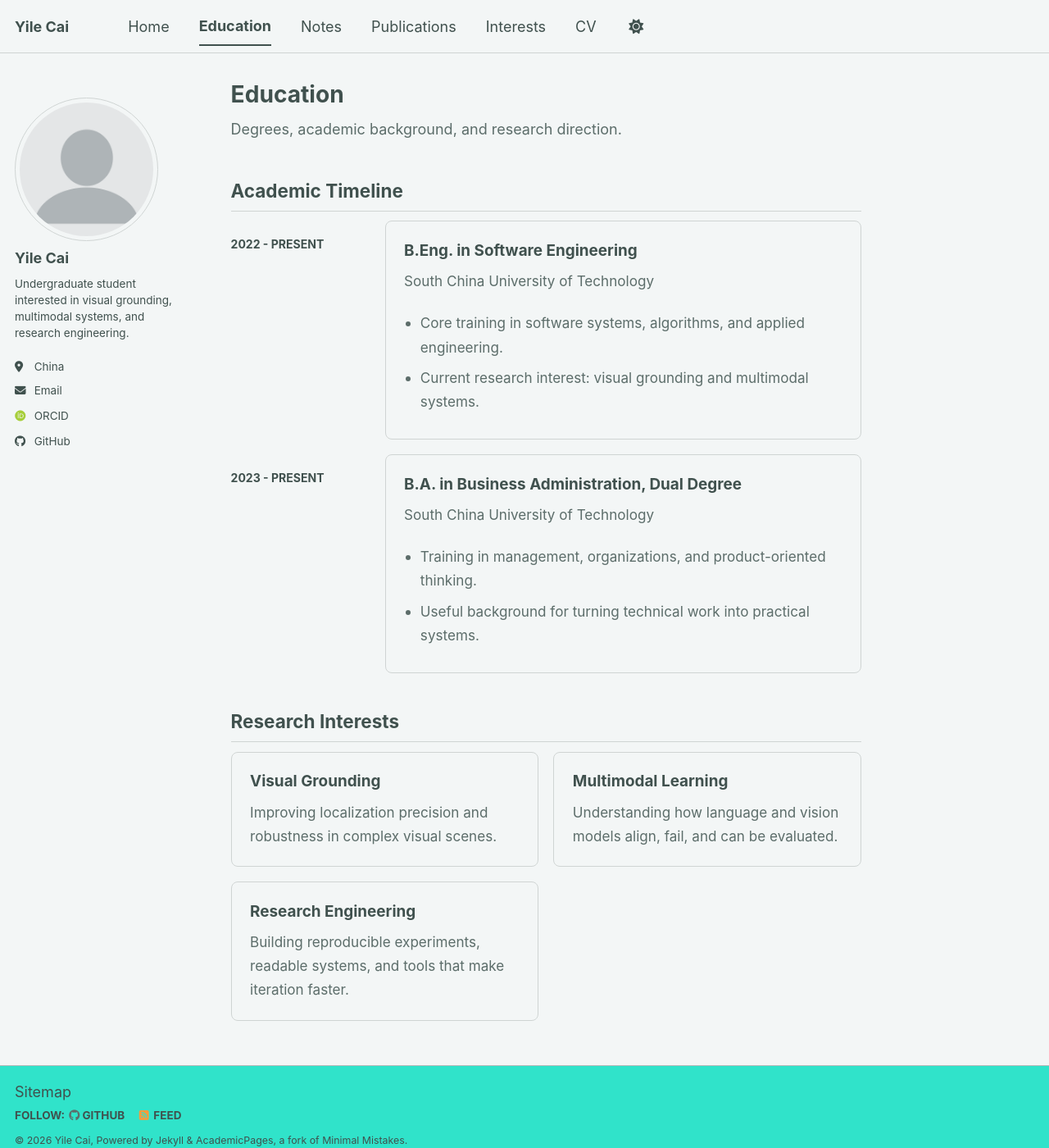
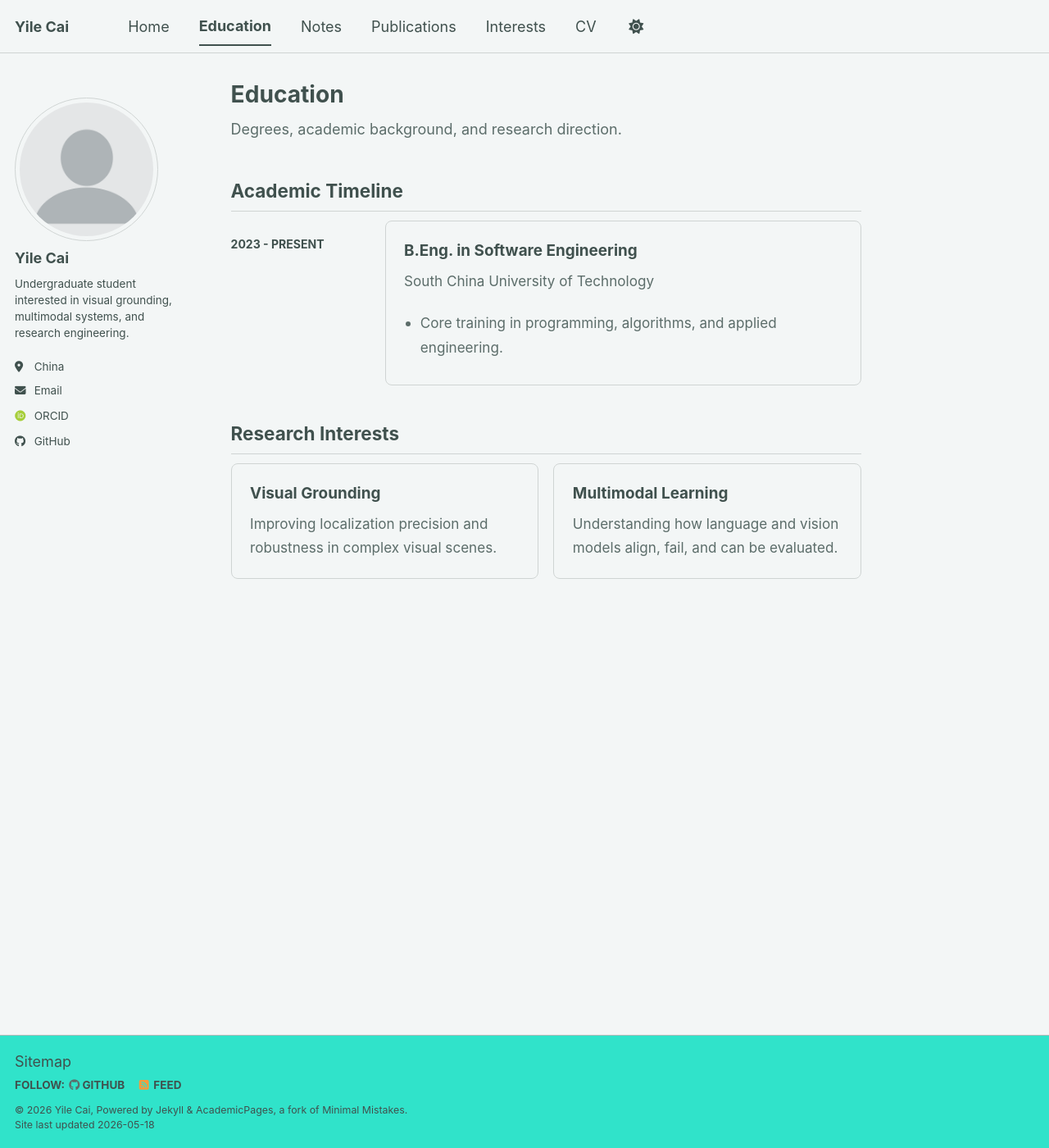
Before and after one commit to Keria04/Keria04.github.io, a Jekyll site: the page built from _pages/education.md, in a window 1280 px wide and 1400 px high. Shown: the whole window at 82% size. Built offline with Jekyll 4.4.1, drawn with Linux system fonts in a browser that asks for light colours; some web fonts are replaced; a script bundle is joined from its source files by our own code; library files that are not in the unit come from our copies.

Commit message:
Update home.yml

```diff
--- a/_data/home.yml
+++ b/_data/home.yml
@@ -3,9 +3,7 @@ profile:
   headline: "Undergraduate student in Software Engineering and Business Administration"
   location: "South China University of Technology, China"
   summary: >-
-    I am interested in reliable multimodal systems, visual grounding, and the
-    practical engineering needed to make research ideas usable. This site is a
-    compact home for my academic trajectory, research notes, selected projects,
+    This site is a compact home for my academic trajectory, research notes, selected projects,
     and interests.
   background_image: ""
   avatar: "profile.png"
@@ -39,29 +37,16 @@ sections:
 education:
   - degree: "B.Eng. in Software Engineering"
     institution: "South China University of Technology"
-    period: "2022 - Present"
-    details:
-      - "Core training in software systems, algorithms, and applied engineering."
-      - "Current research interest: visual grounding and multimodal systems."
-  - degree: "B.A. in Business Administration, Dual Degree"
-    institution: "South China University of Technology"
     period: "2023 - Present"
     details:
-      - "Training in management, organizations, and product-oriented thinking."
-      - "Useful background for turning technical work into practical systems."
+      - "Core training in programming, algorithms, and applied engineering."
 
 research_interests:
   - title: "Visual Grounding"
     text: "Improving localization precision and robustness in complex visual scenes."
   - title: "Multimodal Learning"
     text: "Understanding how language and vision models align, fail, and can be evaluated."
-  - title: "Research Engineering"
-    text: "Building reproducible experiments, readable systems, and tools that make iteration faster."
 
 interests:
-  - title: "Writing"
-    text: "Weekly reviews, research reflections, and notes from papers or projects."
-  - title: "Building"
-    text: "Small tools, websites, experiments, and interfaces that make ideas concrete."
-  - title: "Long-form Learning"
-    text: "Connecting technical depth with broader questions in product, organizations, and society."
+  - title: "Anime"
+    text: "Enthusiastic about wonderful characters and touching plots."
```
